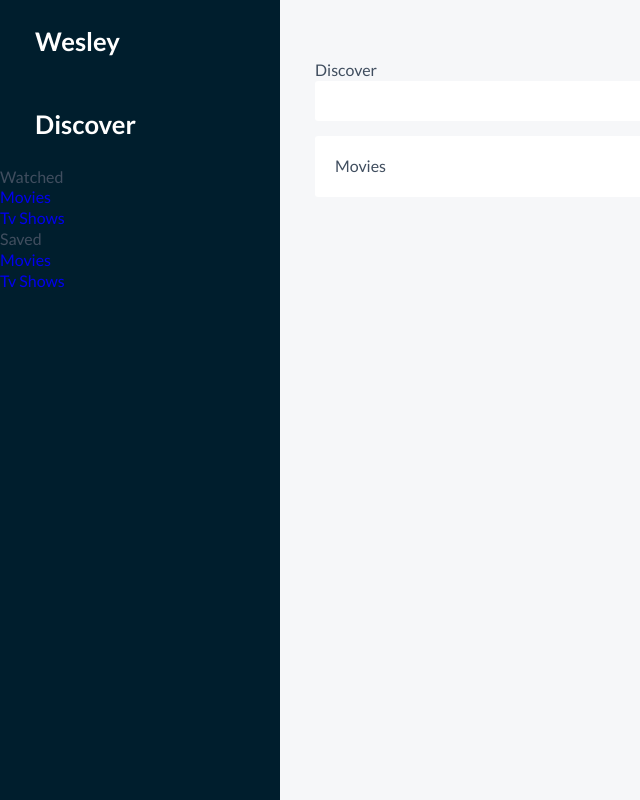
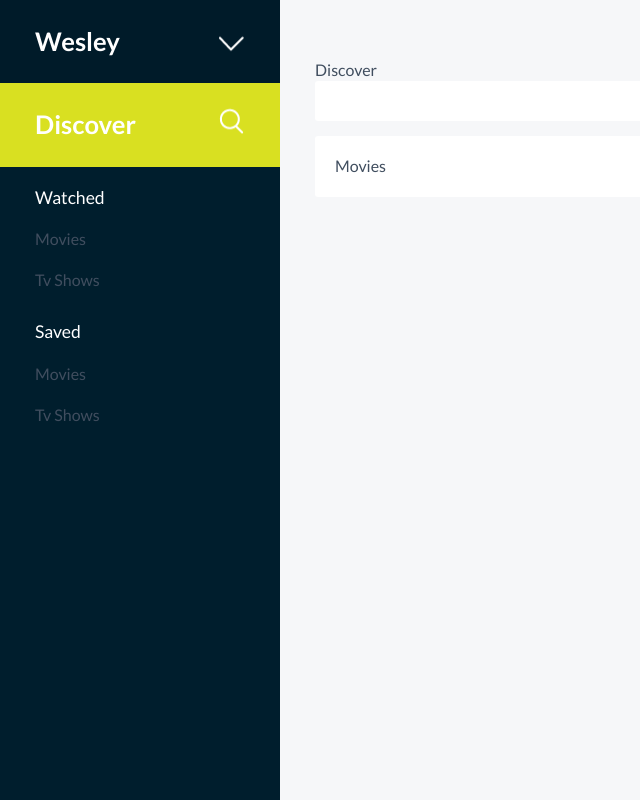
Before and after one commit to omaomach/cord-front-end-challenge, a React (Create React App) app: page /discover in a window 1280 px wide. Shown: the whole page, without its empty margins (0-640 px from the left). Built offline with nearby package versions, Linux system fonts and the light colour scheme.

Commit message:
feat: desktop sidebar implemented

```diff
--- a/src/components/sidenavbar/index.tsx
+++ b/src/components/sidenavbar/index.tsx
@@ -1,6 +1,6 @@
-import React, { useState } from "react";
+import React, { useState, useEffect } from "react";
 import styled, { css } from "styled-components";
-import { NavLink as Link } from "react-router-dom";
+import { NavLink as Link, useLocation } from "react-router-dom";
 
 import * as colors from "../../colors";
 import Arrow from "../../images/arrow-icon.png";
@@ -11,14 +11,24 @@ type NavIconProps = {
   search?: boolean;
 };
 
+type SideNavBarContProps = {
+  isVisible: boolean;
+};
+
 export default function SideNavBar() {
-  const [activeSideBar] = useState();
+  const [isVisible, setIsVisible] = useState(false);
+  const location = useLocation();
 
-  /* Write the necessary functions to show/hide the side bar on mobile devices */
+  const toggleSidebar = () => {
+    setIsVisible(!isVisible);
+  };
+
+  useEffect(() => {
+    // You can add any side effects here if needed
+  }, []);
 
   return (
-    <SideNavBarCont className={activeSideBar && "visible"}>
-      {/* Implement a hamburger icon slide in effect for mobile devices */}
+    <SideNavBarCont isVisible={isVisible}>
       <SideNavMainLink
         className="menu_nav_link main_nav_link"
         to="/"
@@ -26,8 +36,9 @@ export default function SideNavBar() {
         exact
       >
         Wesley
-        {/* Add types for the props of 'NavIcon' */}
-        <NavIcon arrow></NavIcon>
+        <NavIcon arrow>
+          <img src={Arrow} alt="Arrow" />
+        </NavIcon>
       </SideNavMainLink>
       <SideNavMainLink
         className="menu_nav_link"
@@ -35,52 +46,44 @@ export default function SideNavBar() {
         activeClassName="active"
       >
         Discover
-        <NavIcon search></NavIcon>
+        <NavIcon search>
+          <img src={SearchWhite} alt="Search" />
+        </NavIcon>
       </SideNavMainLink>
       <SideNavHeader>
         <HeaderText>Watched</HeaderText>
       </SideNavHeader>
-      <NavLink
-        className="menu_nav_link"
-        to="/watched/movies"
-        activeClassName="active"
-      >
+      <NavLink className="menu_nav_link" to="/watched/movies">
         Movies
       </NavLink>
-      <NavLink
-        className="menu_nav_link"
-        to="/watched/tv-shows"
-        activeClassName="active"
-      >
+      <NavLink className="menu_nav_link" to="/watched/tv-shows">
         Tv Shows
       </NavLink>
       <SideNavHeader>
         <HeaderText>Saved</HeaderText>
       </SideNavHeader>
-      <NavLink
-        className="menu_nav_link"
-        to="/saved/movies"
-        activeClassName="active"
-      >
+      <NavLink className="menu_nav_link" to="/saved/movies">
         Movies
       </NavLink>
-      <NavLink
-        className="menu_nav_link"
-        to="/saved/tv-shows"
-        activeClassName="active"
-      >
+      <NavLink className="menu_nav_link" to="/saved/tv-shows">
         Tv Shows
       </NavLink>
     </SideNavBarCont>
   );
 }
 
-const SideNavBarCont = styled.div`
+const SideNavBarCont = styled.div<SideNavBarContProps>`
   position: fixed;
   z-index: 9;
   width: 280px;
   height: 100%;
   background-color: ${colors.sideNavBar};
+  transition: transform 0.3s ease-in-out;
+
+  @media (max-width: 768px) {
+    transform: ${({ isVisible }) =>
+      isVisible ? "translateX(0)" : "translateX(-100%)"};
+  }
 `;
 
 const SideNavMainLink = styled(Link)`
@@ -90,18 +93,50 @@ const SideNavMainLink = styled(Link)`
   font-size: 1.6em;
   font-weight: 700;
   color: white;
+  text-decoration: none;
+
+  &:hover {
+    background-color: ${colors.sideNavBarHover};
+  }
+
+  &.active {
+    background-color: ${colors.primaryColor};
+  }
 `;
 
 const NavIcon = styled.div<NavIconProps>`
   position: absolute;
   right: 35px;
   top: 50%;
+  transform: translateY(-50%);
+
+  img {
+    width: 100%;
+    height: 100%;
+  }
 `;
 
-const SideNavHeader = styled.div``;
+const SideNavHeader = styled.div`
+  padding: 20px 35px 10px;
+`;
 
-const HeaderText = styled.div``;
+const HeaderText = styled.div`
+  color: white;
+  font-size: 1.1em;
+`;
 
 const NavLink = styled(Link)`
   display: block;
+  padding: 10px 35px;
+  color: ${colors.fontColor};
+  text-decoration: none;
+
+  &:hover {
+    background-color: ${colors.sideNavBarHover};
+  }
+
+  &.active {
+    background-color: ${colors.primaryColor};
+    color: ${colors.sideNavBar};
+  }
 `;
--- a/src/types/movies.ts
+++ b/src/types/movies.ts
@@ -2,6 +2,7 @@ export type Movie = {
   id: number;
   title: string;
   genre: string[];
+  image: string;
   description: string;
   rating: number;
   released: string;
```
